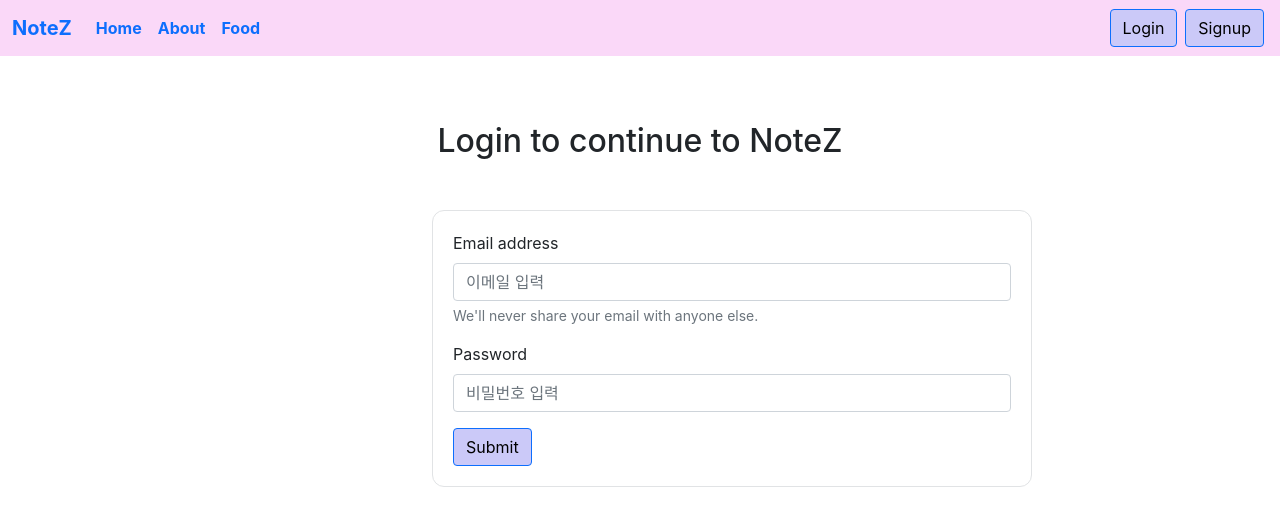
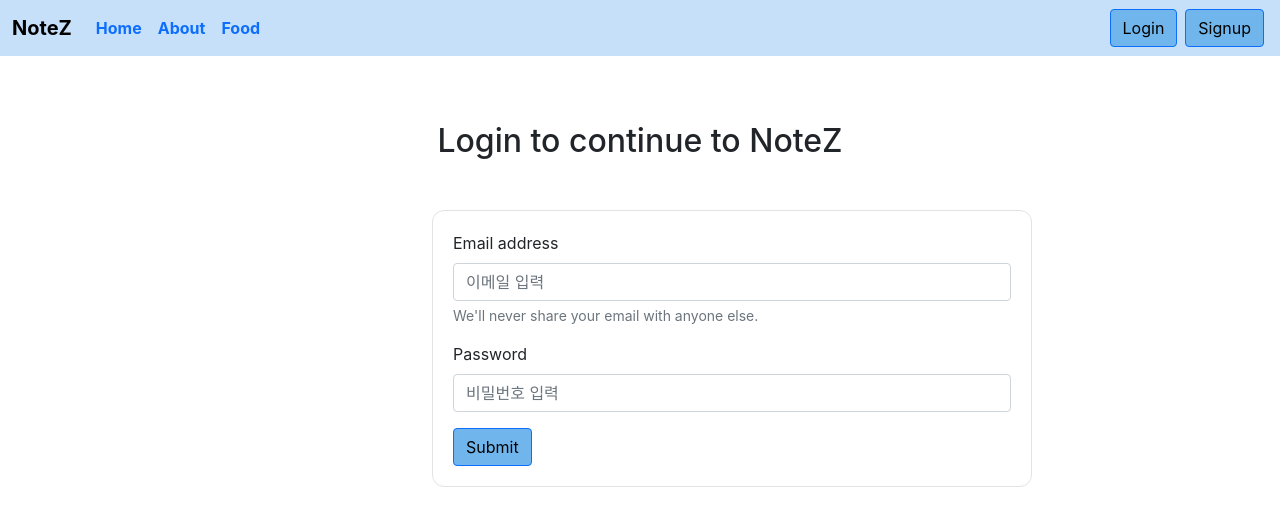
Before and after one commit to euneff/retry, a React (Create React App) app: page /login in a window 1280 px wide. Shown: the top 526 px of the page. Built offline with nearby package versions, Linux system fonts and the light colour scheme.

Commit message:
색 마음에 안들어서 바꿈

```diff
--- a/src/components/Food.js
+++ b/src/components/Food.js
@@ -1,15 +1,21 @@
 import React  from 'react'
+import seafood from './seafood.jpg';
 
 const Food = () => {
 
   return (
     <div>
       <div className="container" style={{width:'600px', height:'500px'}}>
+      <img src={seafood} alt="해물순두부찌개사진" style={{ width: '100%', height: '100%', objectFit: 'cover' }} />
        {/* 사진 넣을까 */}
       </div>
 
       <h3 className="py-5 my-5" >
-        내가 가장 좋아하는 순두부찌개는 <div style={{fontWeight:'600'}}> 해물순두부찌개 </div> </h3>
+        내가 가장 좋아하는 순두부찌개는
+        <br>
+        <div style={{fontWeight:'700'}}> 해물순두부찌개 </div>
+        </br>
+      </h3>
       </div>
   )
 }
--- a/src/components/Login.js
+++ b/src/components/Login.js
@@ -70,7 +70,7 @@ const Login = (props) => {
                     placeholder="비밀번호 입력" />
                 </div>
 
-                <button type="submit" className="btn btn-primary" style={{backgroundColor:'#CBC9F8',color:'#000000'}}>Submit</button>
+                <button type="submit" className="btn btn-primary" style={{backgroundColor:'#70B6EC',color:'#000000'}}>Submit</button>
             </form>
         </div>
     )
--- a/src/components/Navbar.js
+++ b/src/components/Navbar.js
@@ -13,9 +13,9 @@ const Navbar = () => {
   return (
 
 
-<nav className="navbar navbar-expand-lg" style={{ backgroundColor: '#FAD8F8' , fontWeight: 'bold'}}> {/* 배경색 바꿈, 폰트 굵기 추가 */}
+<nav className="navbar navbar-expand-lg" style={{ backgroundColor: '#C7E0FA' , fontWeight: 'bold'}}> {/* 배경색 바꿈, 폰트 굵기 추가 */}
   <div className="container-fluid">
-    <Link className="navbar-brand" to="/" >NoteZ</Link>
+    <Link className="navbar-brand" to="/" style={{color:'#000000'}}>NoteZ</Link>
     <button className="navbar-toggler" type="button" data-bs-toggle="collapse" data-bs-target="#navbarSupportedContent" aria-controls="navbarSupportedContent" aria-expanded="false" aria-label="Toggle navigation">
       <span className="navbar-toggler-icon"></span>
     </button>
@@ -33,8 +33,8 @@ const Navbar = () => {
       </ul>
       {!localStorage.getItem('token')?
       <form className="d-flex">
-      <Link to="/login" className="btn btn-primary mx-1" role="button" style={{backgroundColor:'#CBC9F8',color:'#000000'}}>Login</Link> {/* 배경색,글씨색 바꿈 */}
-      <Link to="/signup" className="btn btn-primary mx-1" role="button" style={{backgroundColor:'#CBC9F8',color:'#000000'}}>Signup</Link> {/* 배경색,글씨색 바꿈 */}
+      <Link to="/login" className="btn btn-primary mx-1" role="button" style={{backgroundColor:'#70B6EC',color:'#000000'}}>Login</Link> {/* 배경색,글씨색 바꿈 */}
+      <Link to="/signup" className="btn btn-primary mx-1" role="button" style={{backgroundColor:'#70B6EC',color:'#000000'}}>Signup</Link> {/* 배경색,글씨색 바꿈 */}
       </form> : <button onClick={handleLogout} className="btn btn-primary">Logout</button>     }
     </div>
   </div>
```
